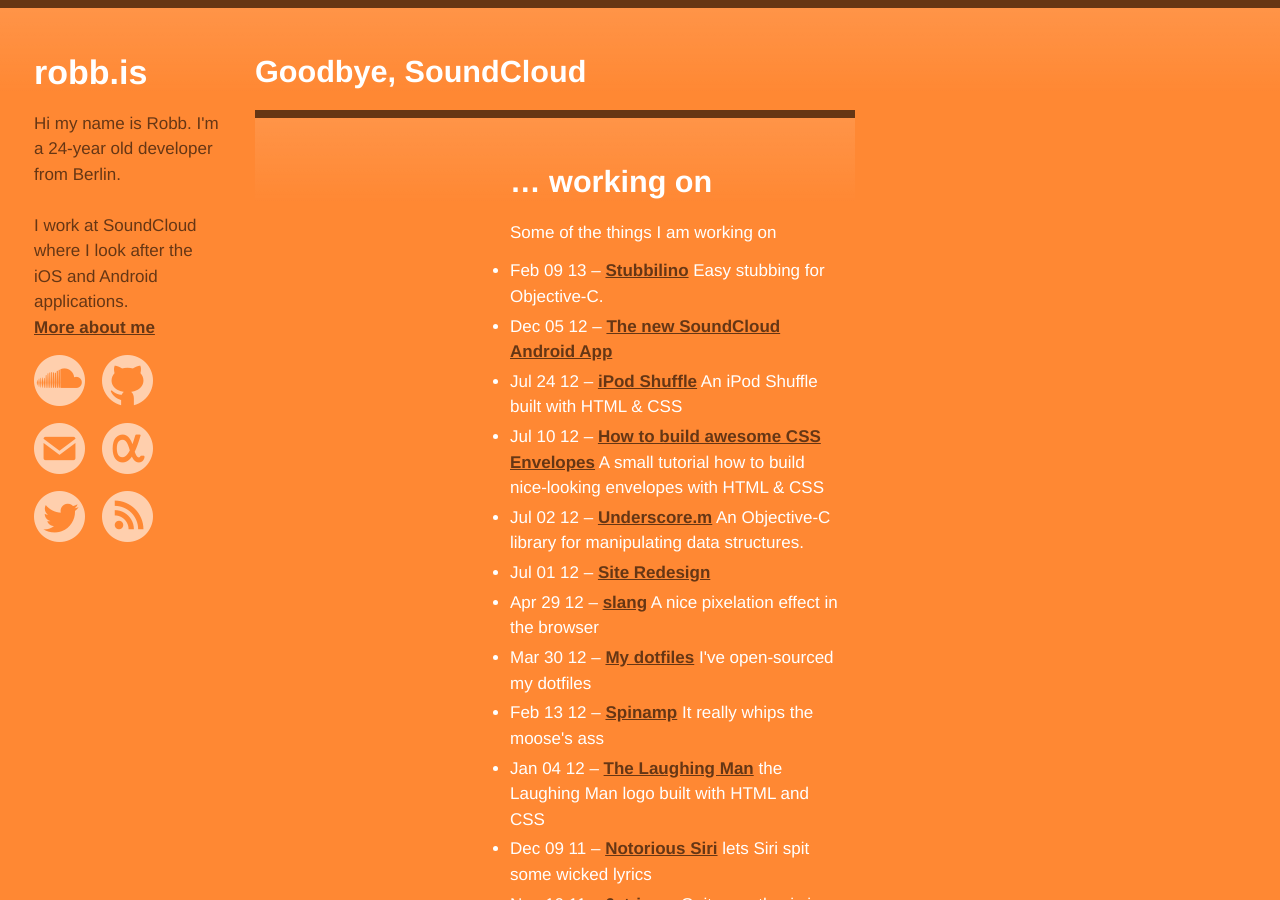
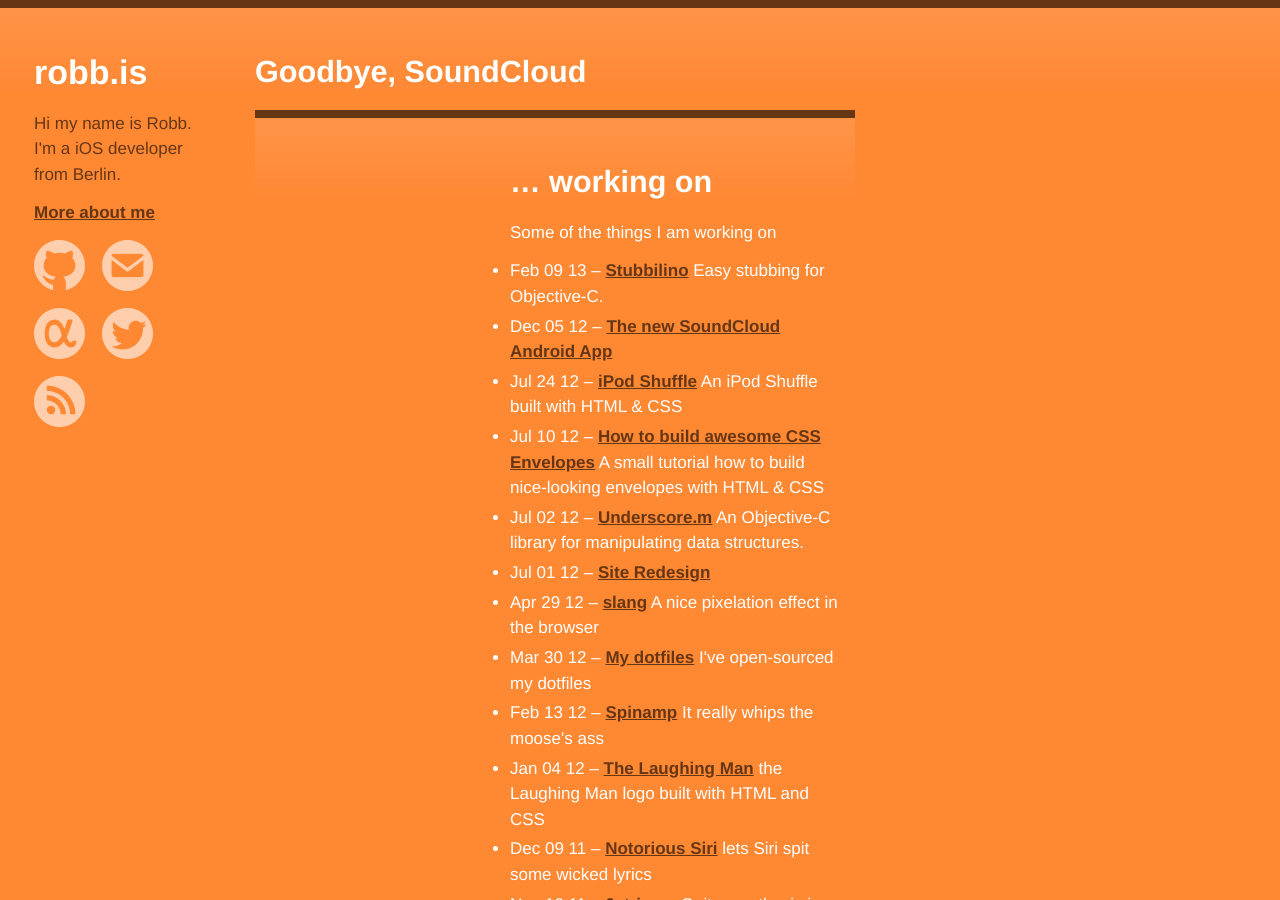
Before and after one commit to orta/robb.is, a Jekyll site: the page built from index.html, in a window 1280 px wide and 900 px high. Built offline with Jekyll 4.4.1, drawn with Linux system fonts in a browser that asks for light colours; some web fonts are replaced; the list of posts is cut into pages by our own code.

Commit message:
Updating side menu

```diff
--- a/_includes/aside.html
+++ b/_includes/aside.html
@@ -4,21 +4,15 @@
   </h1>
 
   <p class="light">
-    Hi my name is Robb.
-    I'm a 24-year old developer from Berlin.
-    <span class="only desktop ipad">
-      <br><br class="only desktop">
-      I work at SoundCloud where I look after the iOS and Android applications.
-      <br>
-    </span>
+    Hi my name is Robb.<br>
+    I'm a iOS developer from Berlin.
+  </p>
+
+  <p>
     <a href="/who-exactly?">More about me</a>
   </p>
 
   <ul class="bubbles">
-    <li>
-      <a class="icon ss-circle" href="https://soundcloud.com/robb" title="My SoundCloud account">soundcloud</a>
-    </li>
-
     <li>
       <a class="icon ss-circle" href="https://github.com/robb" title="My GitHub account">Octocat</a>
     </li>
```
